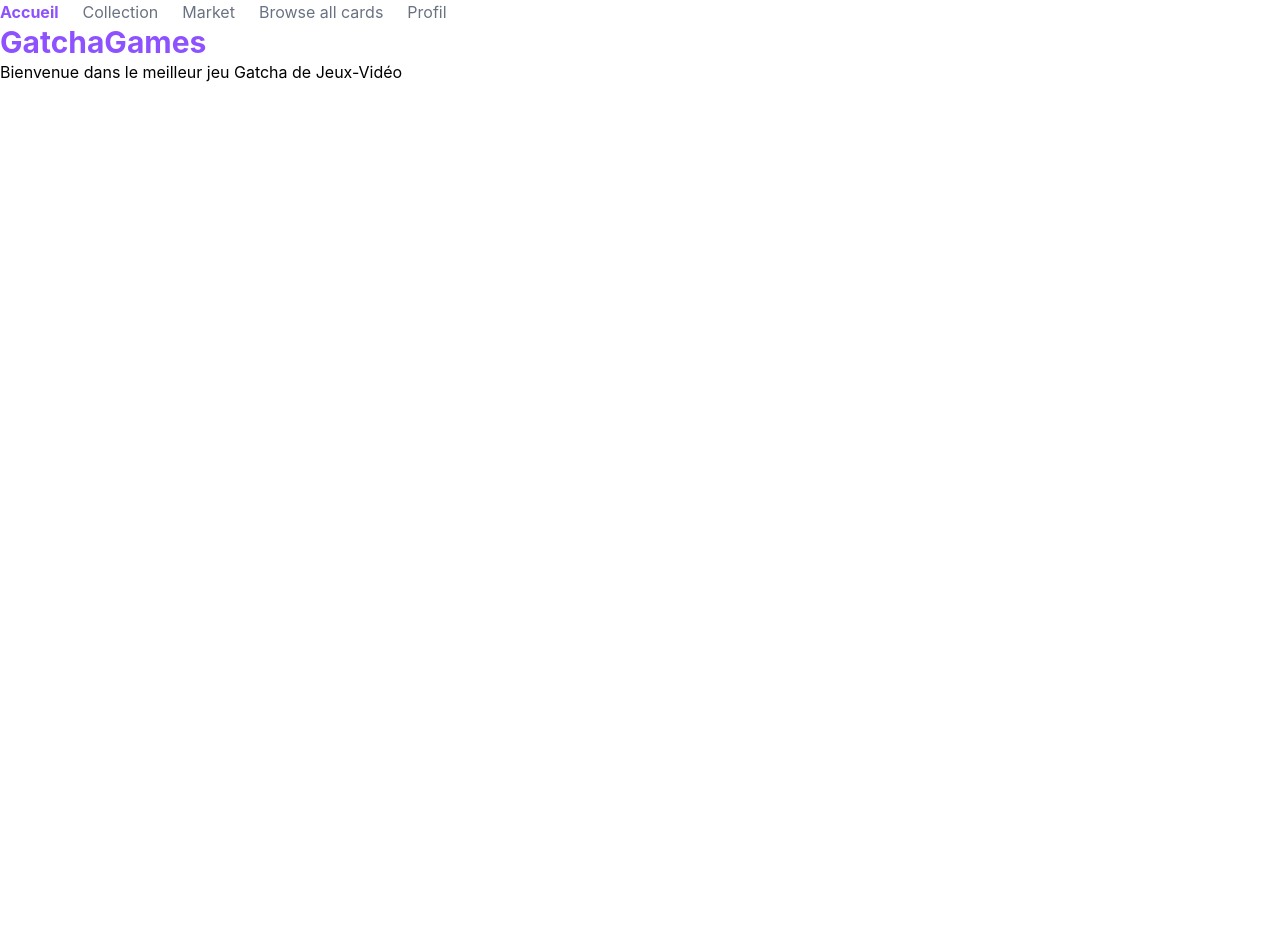
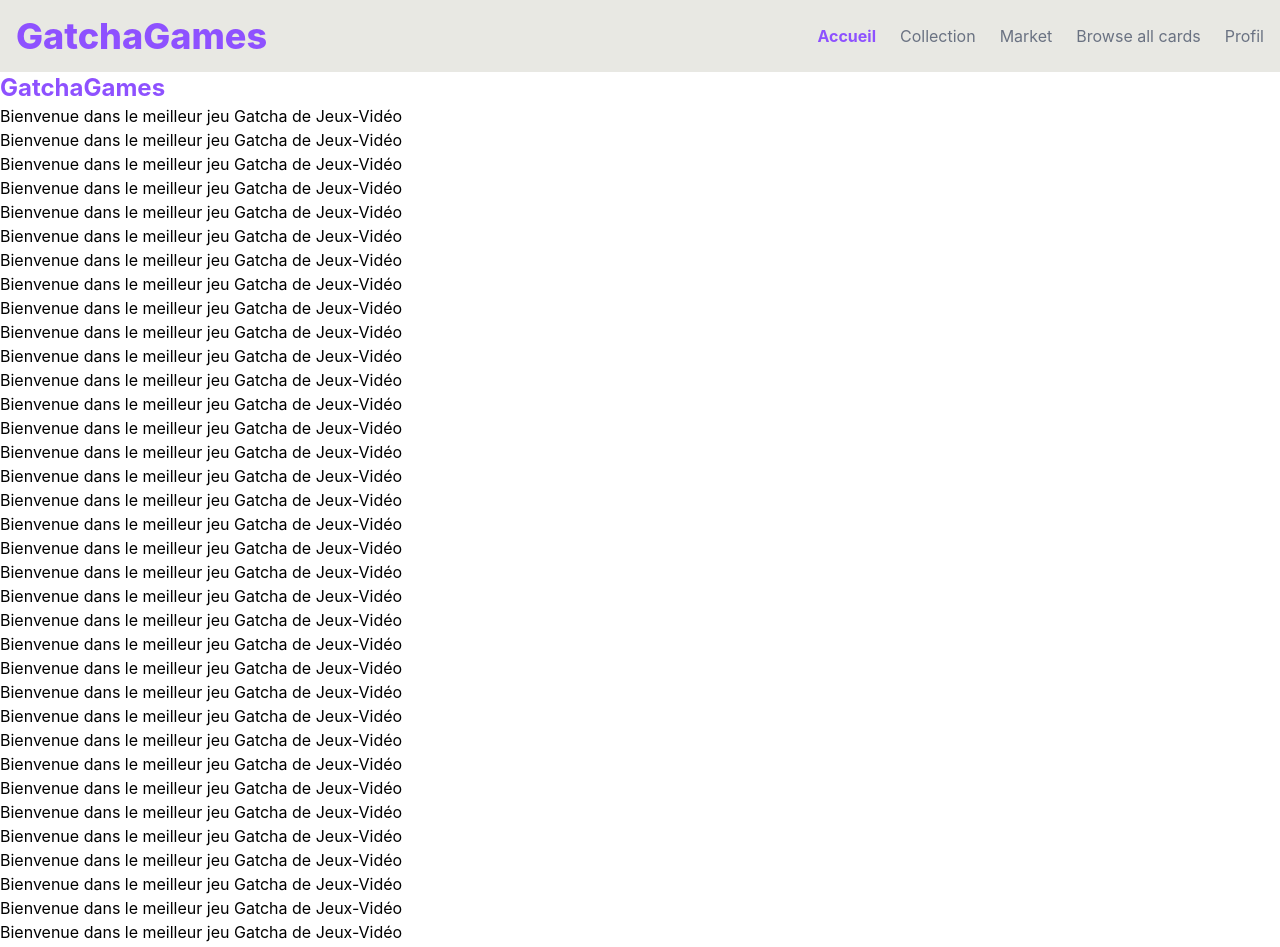
Before and after one commit to polodu13160/transcendance42Lyon, a React (Vite) app: page / in a window 1280 px wide. Shown: the top 947 px of the page. Before the commit the page ends 800 px from the top, so only its background shows below. Built offline with nearby package versions, Linux system fonts and the light colour scheme.

Commit message:
feat: restructure App component layout and enhance HomePage content

```diff
--- a/src/app/App.tsx
+++ b/src/app/App.tsx
@@ -11,6 +11,7 @@ export default function App () {
     return(
         <BrowserRouter>
             <NavBar />
+            <main>
                 <Routes>
                     <Route path="/" element={<HomePage />} />
                     <Route path="/collection" element={<CollectionPage />} />
@@ -18,6 +19,7 @@ export default function App () {
                     <Route path="/browse-all" element={<Browse />} />
                     <Route path="/profil" element={<ProfilPage />} />
                 </Routes>
+            </main>
         </BrowserRouter>
     )
 }
--- a/src/components/layout/Navbar.tsx
+++ b/src/components/layout/Navbar.tsx
@@ -9,6 +9,8 @@ export default function NavBar() {
     }
 
     return (
+        <div className="flex justify-between items-center bg-olive-200 p-4 w-full sticky top-0 z-10">
+            <h1 className="text-violet-500 text-4xl font-extrabold">GatchaGames</h1>
             <nav className="flex gap-6">
                 <NavLink to="/" className={getNavLinkClass} >Accueil</NavLink>
                 <NavLink to="/collection" className={getNavLinkClass} >Collection</NavLink>
@@ -16,5 +18,6 @@ export default function NavBar() {
                 <NavLink to="/browse-all" className={getNavLinkClass}>Browse all cards</NavLink>
                 <NavLink to="/profil" className={getNavLinkClass}>Profil</NavLink>
             </nav>
+        </div>
     )
 }
--- a/src/pages/HomePage.tsx
+++ b/src/pages/HomePage.tsx
@@ -7,7 +7,46 @@ export default function HomePage() {
 
     return (
         <>
-            <h1 className="text-3xl font-bold text-violet-500" >GatchaGames</h1>
+            <h1 className="text-2xl font-bold text-violet-500" >GatchaGames</h1>
+            <p>Bienvenue dans le meilleur jeu Gatcha de Jeux-Vidéo</p>
+            <p>Bienvenue dans le meilleur jeu Gatcha de Jeux-Vidéo</p>
+            <p>Bienvenue dans le meilleur jeu Gatcha de Jeux-Vidéo</p>
+            <p>Bienvenue dans le meilleur jeu Gatcha de Jeux-Vidéo</p>
+            <p>Bienvenue dans le meilleur jeu Gatcha de Jeux-Vidéo</p>
+            <p>Bienvenue dans le meilleur jeu Gatcha de Jeux-Vidéo</p>
+            <p>Bienvenue dans le meilleur jeu Gatcha de Jeux-Vidéo</p>
+            <p>Bienvenue dans le meilleur jeu Gatcha de Jeux-Vidéo</p>
+            <p>Bienvenue dans le meilleur jeu Gatcha de Jeux-Vidéo</p>
+            <p>Bienvenue dans le meilleur jeu Gatcha de Jeux-Vidéo</p>
+            <p>Bienvenue dans le meilleur jeu Gatcha de Jeux-Vidéo</p>
+            <p>Bienvenue dans le meilleur jeu Gatcha de Jeux-Vidéo</p>
+            <p>Bienvenue dans le meilleur jeu Gatcha de Jeux-Vidéo</p>
+            <p>Bienvenue dans le meilleur jeu Gatcha de Jeux-Vidéo</p>
+            <p>Bienvenue dans le meilleur jeu Gatcha de Jeux-Vidéo</p>
+            <p>Bienvenue dans le meilleur jeu Gatcha de Jeux-Vidéo</p>
+            <p>Bienvenue dans le meilleur jeu Gatcha de Jeux-Vidéo</p>
+            <p>Bienvenue dans le meilleur jeu Gatcha de Jeux-Vidéo</p>
+            <p>Bienvenue dans le meilleur jeu Gatcha de Jeux-Vidéo</p>
+            <p>Bienvenue dans le meilleur jeu Gatcha de Jeux-Vidéo</p>
+            <p>Bienvenue dans le meilleur jeu Gatcha de Jeux-Vidéo</p>
+            <p>Bienvenue dans le meilleur jeu Gatcha de Jeux-Vidéo</p>
+            <p>Bienvenue dans le meilleur jeu Gatcha de Jeux-Vidéo</p>
+            <p>Bienvenue dans le meilleur jeu Gatcha de Jeux-Vidéo</p>
+            <p>Bienvenue dans le meilleur jeu Gatcha de Jeux-Vidéo</p>
+            <p>Bienvenue dans le meilleur jeu Gatcha de Jeux-Vidéo</p>
+            <p>Bienvenue dans le meilleur jeu Gatcha de Jeux-Vidéo</p>
+            <p>Bienvenue dans le meilleur jeu Gatcha de Jeux-Vidéo</p>
+            <p>Bienvenue dans le meilleur jeu Gatcha de Jeux-Vidéo</p>
+            <p>Bienvenue dans le meilleur jeu Gatcha de Jeux-Vidéo</p>
+            <p>Bienvenue dans le meilleur jeu Gatcha de Jeux-Vidéo</p>
+            <p>Bienvenue dans le meilleur jeu Gatcha de Jeux-Vidéo</p>
+            <p>Bienvenue dans le meilleur jeu Gatcha de Jeux-Vidéo</p>
+            <p>Bienvenue dans le meilleur jeu Gatcha de Jeux-Vidéo</p>
+            <p>Bienvenue dans le meilleur jeu Gatcha de Jeux-Vidéo</p>
+            <p>Bienvenue dans le meilleur jeu Gatcha de Jeux-Vidéo</p>
+            <p>Bienvenue dans le meilleur jeu Gatcha de Jeux-Vidéo</p>
+            <p>Bienvenue dans le meilleur jeu Gatcha de Jeux-Vidéo</p>
+            <p>Bienvenue dans le meilleur jeu Gatcha de Jeux-Vidéo</p>
             <p>Bienvenue dans le meilleur jeu Gatcha de Jeux-Vidéo</p>
         </>
     )
```
Lines whose indentation alone changed are shown as unchanged.
